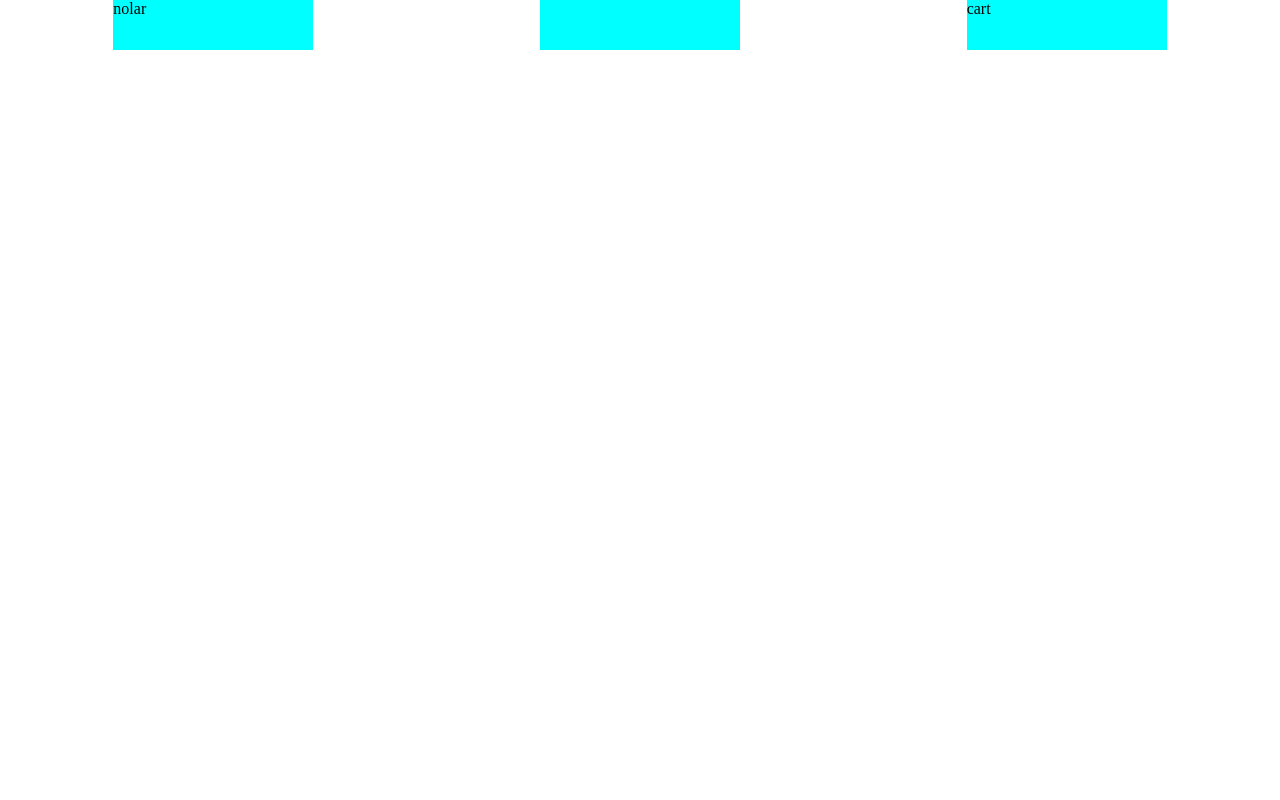
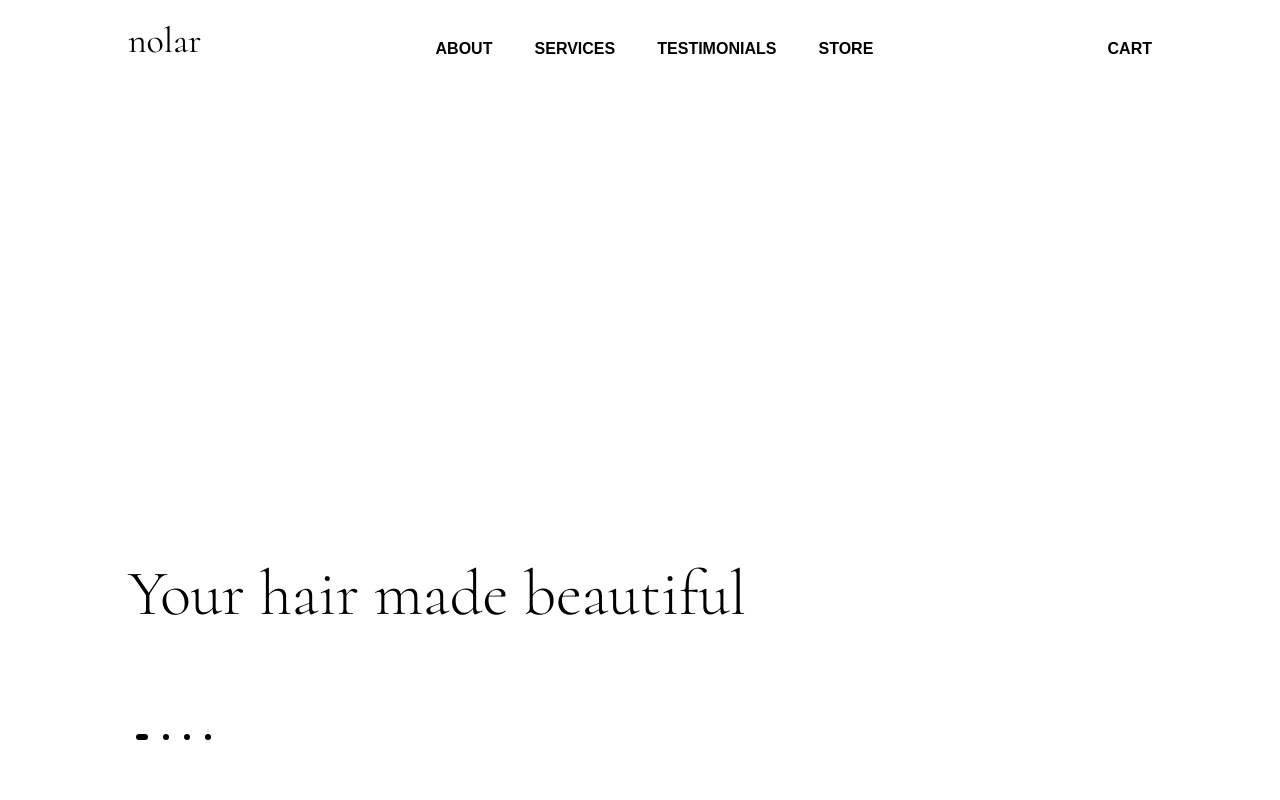
Before and after one commit to david-okolo/nolar-hair, a website: page public/index.html in a window 1280 px wide. Drawn offline with Linux system fonts and the light colour scheme; a web font is replaced by a local one.

Commit message:
in progres

```diff
--- a/public/css/styles.css
+++ b/public/css/styles.css
@@ -1,28 +1,116 @@
 body {
     margin: 0;
     padding: 0;
+    font-family: 'Darker Grotesque', sans-serif;
 }
 
 header {
+    position: relative;
+    display: flex;
+    flex-direction: column;
     min-height: 100vh;
+    align-items: center;
 }
 
 nav {
     display: flex;
     flex-direction: row;
     align-items: center;
-    justify-content: space-between;
-    width: 100%;
+    justify-content: space-around;
+    width: 80%;
 }
 
 nav > div {
-    width: 200px;
-    height: 50px;
-    background-color: aqua;
+    display: flex;
+    align-items: center;
+    height: 102px;
+    text-transform: uppercase;
+}
+
+nav li {
+    font-size: 16px;
+    line-height: 19px;
+    list-style-type: none;
+    font-weight: 600;
+    height: 24px;
+    margin: 0;
+    padding: 0;
+    text-align: center;
+}
+
+.nav-start {
+    position: relative;
+    font-size: 36px;
+    line-height: 72px;
+    text-transform: lowercase;
+    font-family: 'Cormorant', serif;
+    text-align: center;
+}
+
+.nav-start .logo {
+    position: relative;
+    bottom: 10px;
+}
+
+.nav-center {
+    flex: 1;
+    justify-content: center;
+    display: flex;
+}
+
+.nav-center .nav-links {
+    width: 480px;
+    display: flex;
+    justify-content: space-around;
+    align-items: center;
+}
+
+.nav-end li {
+    text-align: right;
+}
+
+.carousel-controls {
+    width: 80%;
+    height: 66px;
+    display: flex;
+    justify-content: flex-start;
+}
+
+.carousel-options {
+    width: 90px;
+    height: 6px;
+    display: flex;
+    justify-content: space-around;
+}
+
+.carousel-option {
+    width: 6px;
+    height: 6px;
+    background-color: #000;
+    border-radius: 40px;
+}
+
+.carousel-option-active {
+    width: 12px;
+}
+
+.jumbotron {
+    width: 80%;
+    flex: 1;
+    display: flex;
+    flex-direction: column;
+    justify-content: flex-end;
+}
+
+.jumbotron h1 {
+    font-family: 'Cormorant', serif;
+    font-size: 64px;
+    font-weight: 300;
+    margin-bottom: 10%;
 }
 
 @media(min-width: 992px) {
     nav {
-        justify-content: space-around;
+        /* justify-content: space-around; */
     }
 }
--- a/public/index.html
+++ b/public/index.html
@@ -5,15 +5,40 @@
     <meta name="viewport" content="width=device-width, initial-scale=1.0">
     <link rel="stylesheet" href="css/styles.css">
     <link href="https://fonts.googleapis.com/icon?family=Material+Icons" rel="stylesheet">
+    <link href="https://fonts.googleapis.com/css2?family=Darker+Grotesque:wght@300;400;500;600;700;800;900&family=Cormorant:wght@300;400&display=swap" rel="stylesheet">
     <title>Document</title>
 </head>
 <body>
     <header>
         <nav>
-            <div>nolar</div>
-            <div></div>
-            <div>cart</div>
+            <div class="nav-start">
+                <div class="logo">
+                    nolar
+                </div>
+            </div>
+            <div class="nav-center">
+                <div class="nav-links">
+                    <li>ABOUT</li>
+                    <li>SERVICES</li>
+                    <li>TESTIMONIALS</li>
+                    <li>STORE</li>
+                </div>
+            </div>
+            <div class="nav-end nav-link">
+                <li>cart</li>
+            </div>
         </nav>
+        <div class="jumbotron">
+            <h1>Your hair made beautiful</h1>
+        </div>
+        <div class="carousel-controls">
+            <div class="carousel-options">
+                <div class="carousel-option carousel-option-active"></div>
+                <div class="carousel-option"></div>
+                <div class="carousel-option"></div>
+                <div class="carousel-option"></div>
+            </div>
+        </div>
     </header>
     <script src="app.js" async defer></script>
 </body>
```
